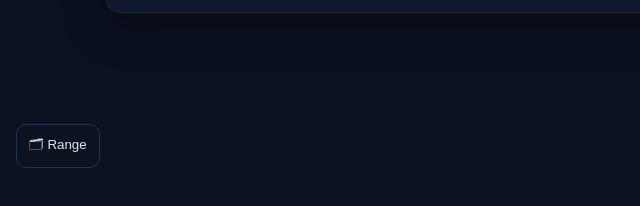
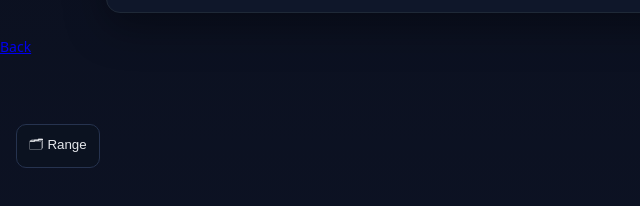
Before and after one commit to Ninjablade6161/ninjablade6161.github.io, a plain HTML site: page rangeQuiz/index.html in a window 1280 px wide. Shown: the part 254-460 px from the top of the page, 0-640 px from the left. Drawn offline with Linux system fonts and the light colour scheme.

Commit message:
Update index.html

```diff
--- a/rangeQuiz/index.html
+++ b/rangeQuiz/index.html
@@ -501,6 +501,7 @@
     <button id="openRange" class="range-toggle" title="Open range viewer">
       🗂 Range
     </button>
+    <a href="ninjablade6161.github.io">Back</a>
     <div id="rangeDrawer" class="drawer" aria-hidden="true">
       <div class="drawer-header">
         <div class="drawer-title" id="drawerTitle">Range Viewer</div>
```
